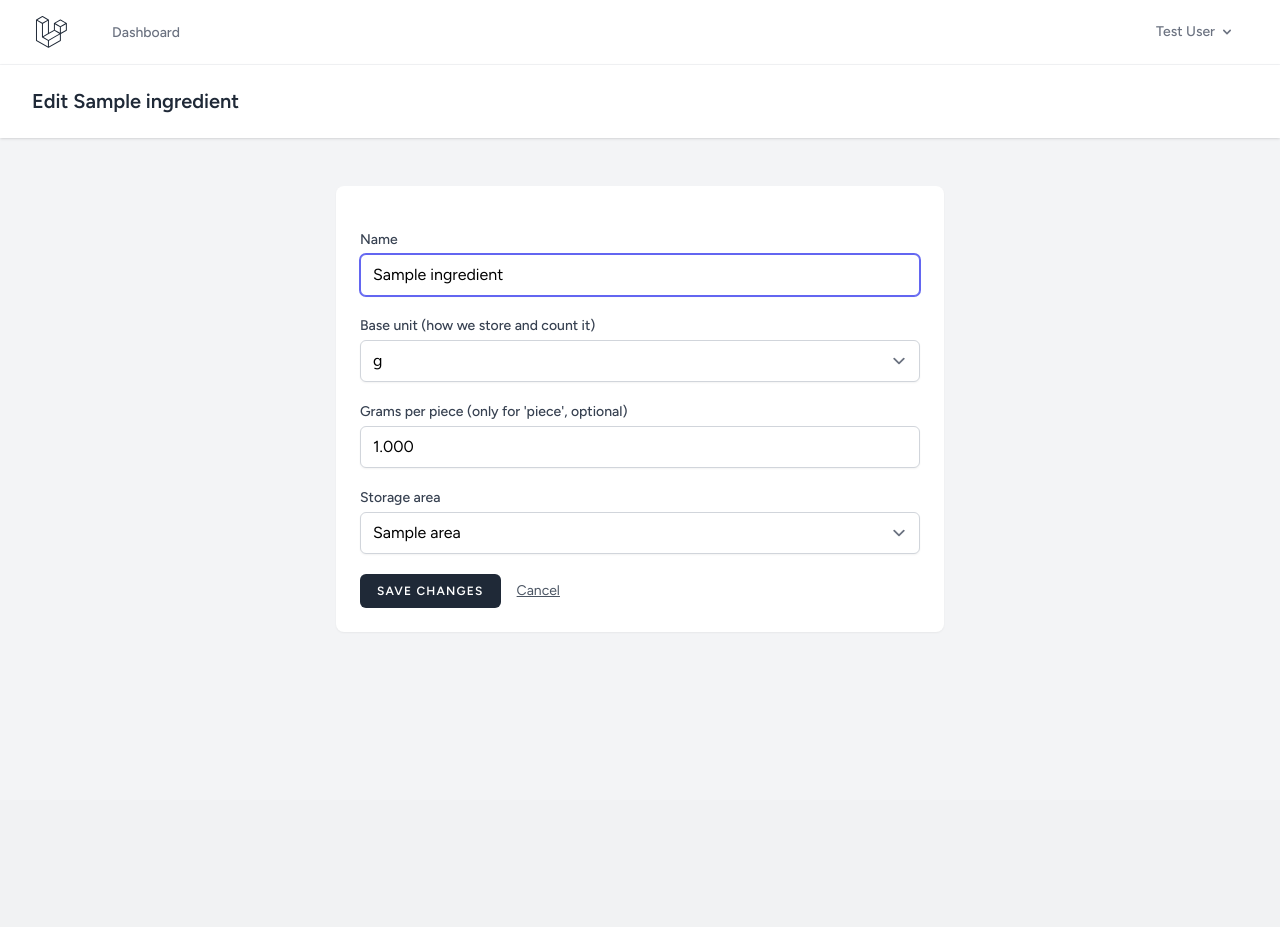
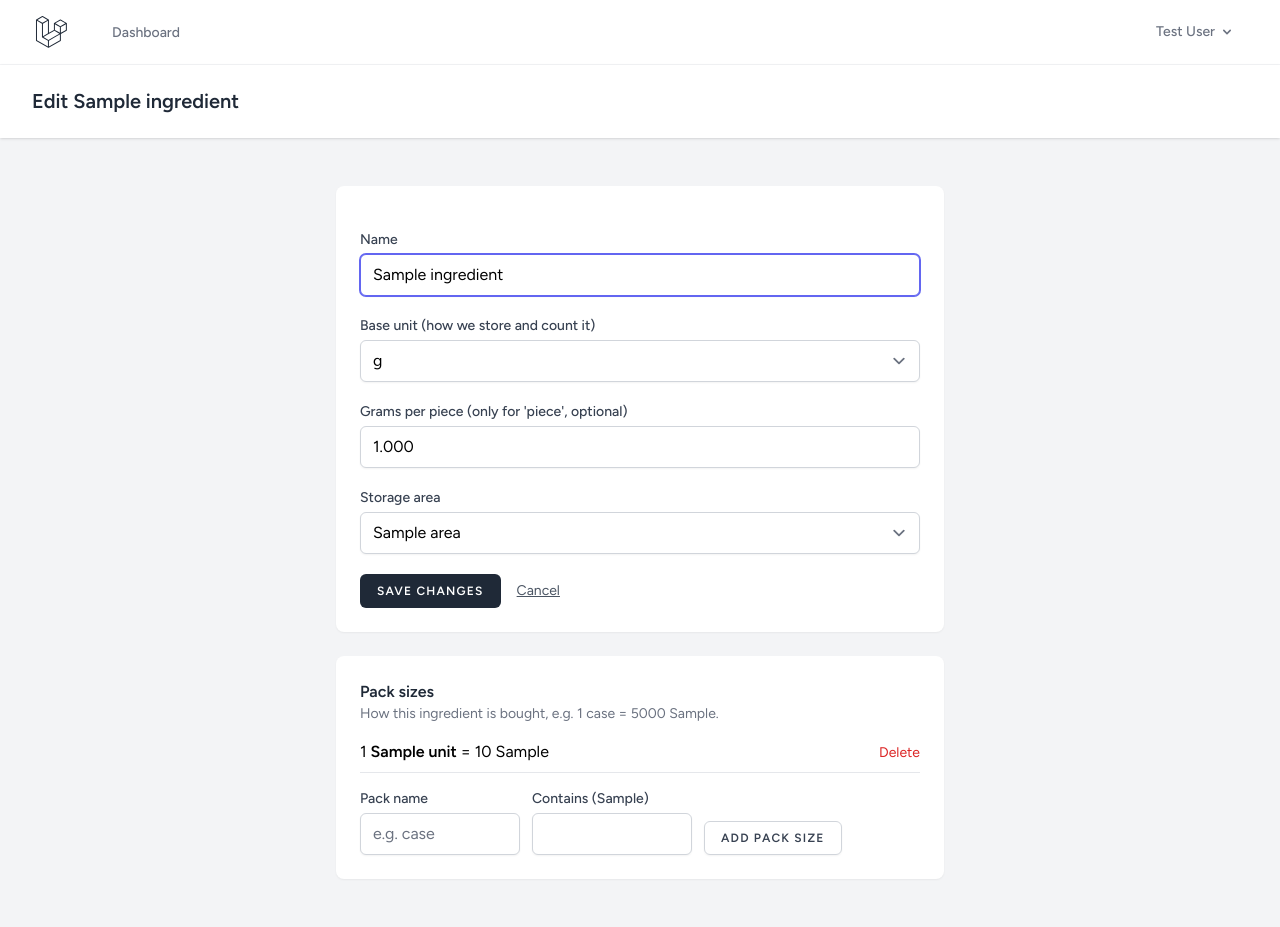
Before and after one commit to rayhanakheireddine2003/mise, a Laravel app: page /ingredients/1/edit in a window 1280 px wide. Before the commit the page ends 632 px from the top, so only its background shows below. Run offline with Laravel 12, Linux system fonts and the light colour scheme; a user stored in the database is signed in; data comes from the database, SQL or seed files in the repository; tables that the repository leaves empty hold one stand-in row (values such as "Sample post"); style sheets or scripts are compiled from the project's sources.

Commit message:
MISE-6: Pack sizes on the ingredient page
- Routes `POST ingredients/{ingredient}/units` (`ingredients.units.store`) and `DELETE ingredient-units/{unit}` (`ingredient-units.destroy`), as in the plan.
- Validation: name required, unique for that ingredient, and not a standard unit (`g`, `kg`, `ml`, `l`, `piece`); quantity must be above 0.
- The form fields are called `pack_name` / `pack_qty`, so they don't mix with the ingredient's own `name` field on the same page after an error.
- 3 more tests in `IngredientTest` (9 in total).

Co-Authored-By: Claude Opus 5.5 <noreply@anthropic.com>
Claude-Session: https://claude.ai/code/session_01DvPqsxCDEbYF7Sc5DvyFh6

```diff
--- a/resources/views/ingredients/form.blade.php
+++ b/resources/views/ingredients/form.blade.php
@@ -59,6 +59,47 @@
                     </div>
                 </form>
             </div>
+
+            {{-- Pack sizes: only once the ingredient exists (it needs an id) --}}
+            @if ($ingredient->exists)
+                <div class="bg-white shadow-sm sm:rounded-lg p-6 space-y-4">
+                    <div>
+                        <h3 class="font-semibold text-gray-800">Pack sizes</h3>
+                        <p class="text-sm text-gray-500">How this ingredient is bought, e.g. 1 case = 5000 {{ $ingredient->base_unit }}.</p>
+                    </div>
+
+                    @forelse ($ingredient->units()->orderBy('name')->get() as $unit)
+                        <div class="flex items-center justify-between border-b pb-2">
+                            <span>1 <strong>{{ $unit->name }}</strong> = {{ (float) $unit->qty_in_base_unit }} {{ $ingredient->base_unit }}</span>
+                            <form method="POST" action="{{ route('ingredient-units.destroy', $unit) }}"
+                                  onsubmit="return confirm('Delete pack size {{ $unit->name }}?')">
+                                @csrf
+                                @method('DELETE')
+                                <button class="text-sm text-red-600 hover:underline">Delete</button>
+                            </form>
+                        </div>
+                    @empty
+                        <p class="text-sm text-gray-500">No pack sizes yet.</p>
+                    @endforelse
+
+                    <form method="POST" action="{{ route('ingredients.units.store', $ingredient) }}" class="flex flex-wrap items-end gap-3">
+                        @csrf
+                        <div>
+                            <x-input-label for="pack_name" value="Pack name" />
+                            <x-text-input id="pack_name" name="pack_name" type="text" class="mt-1 w-40"
+                                          :value="old('pack_name')" placeholder="e.g. case" required />
+                        </div>
+                        <div>
+                            <x-input-label for="pack_qty" value="Contains ({{ $ingredient->base_unit }})" />
+                            <x-text-input id="pack_qty" name="pack_qty" type="number" step="0.001" min="0"
+                                          class="mt-1 w-40" :value="old('pack_qty')" required />
+                        </div>
+                        <x-secondary-button type="submit">Add pack size</x-secondary-button>
+                    </form>
+                    <x-input-error :messages="$errors->get('pack_name')" />
+                    <x-input-error :messages="$errors->get('pack_qty')" />
+                </div>
+            @endif
         </div>
     </div>
 </x-app-layout>
--- a/routes/web.php
+++ b/routes/web.php
@@ -1,6 +1,7 @@
 <?php
 
 use App\Http\Controllers\IngredientController;
+use App\Http\Controllers\IngredientUnitController;
 use App\Http\Controllers\ProfileController;
 use App\Http\Controllers\StorageAreaController;
 use Illuminate\Support\Facades\Route;
@@ -35,6 +36,10 @@ Route::middleware('auth')->group(function () {
     Route::resource('storage-areas', StorageAreaController::class)
         ->only(['index', 'store', 'destroy']);
     Route::resource('ingredients', IngredientController::class)->except(['show']);
+    Route::post('ingredients/{ingredient}/units', [IngredientUnitController::class, 'store'])
+        ->name('ingredients.units.store');
+    Route::delete('ingredient-units/{unit}', [IngredientUnitController::class, 'destroy'])
+        ->name('ingredient-units.destroy');
 
     // ===== Member 3: suppliers and prices (MISE-7..9) =====
     // Wrap in: Route::middleware('role:owner,storekeeper')->group(function () { ... });
```
Also changed, not shown: app/Http/Controllers/IngredientUnitController.php (added, +55 -0 lines), tests/Feature/IngredientTest.php (+45 -0 lines).
